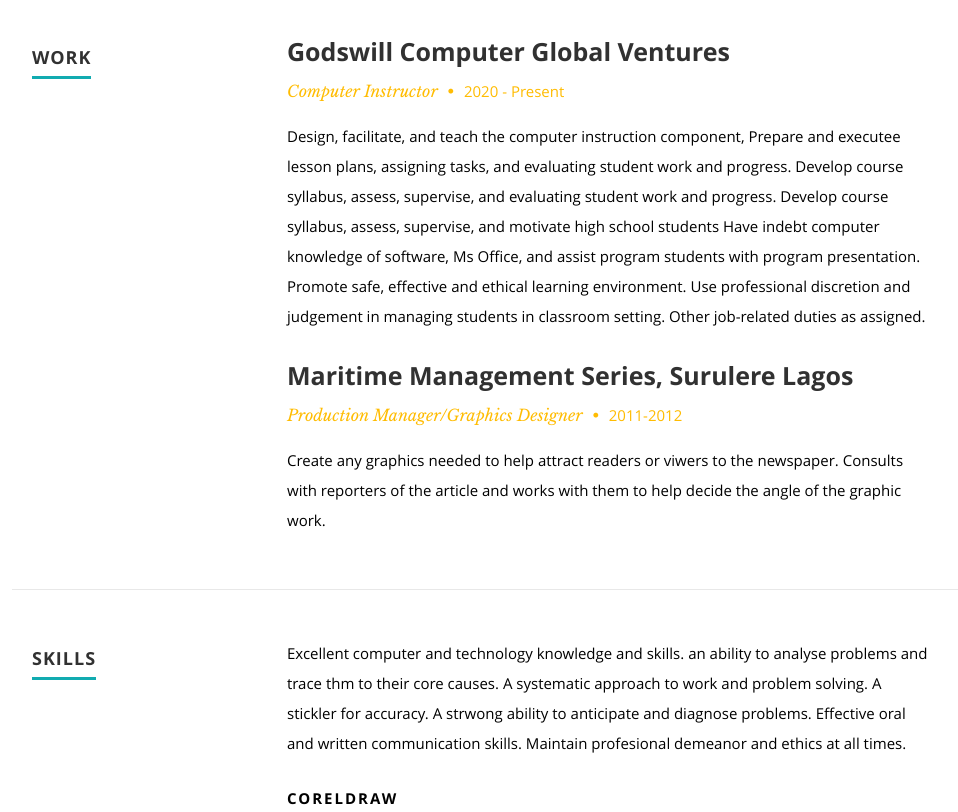
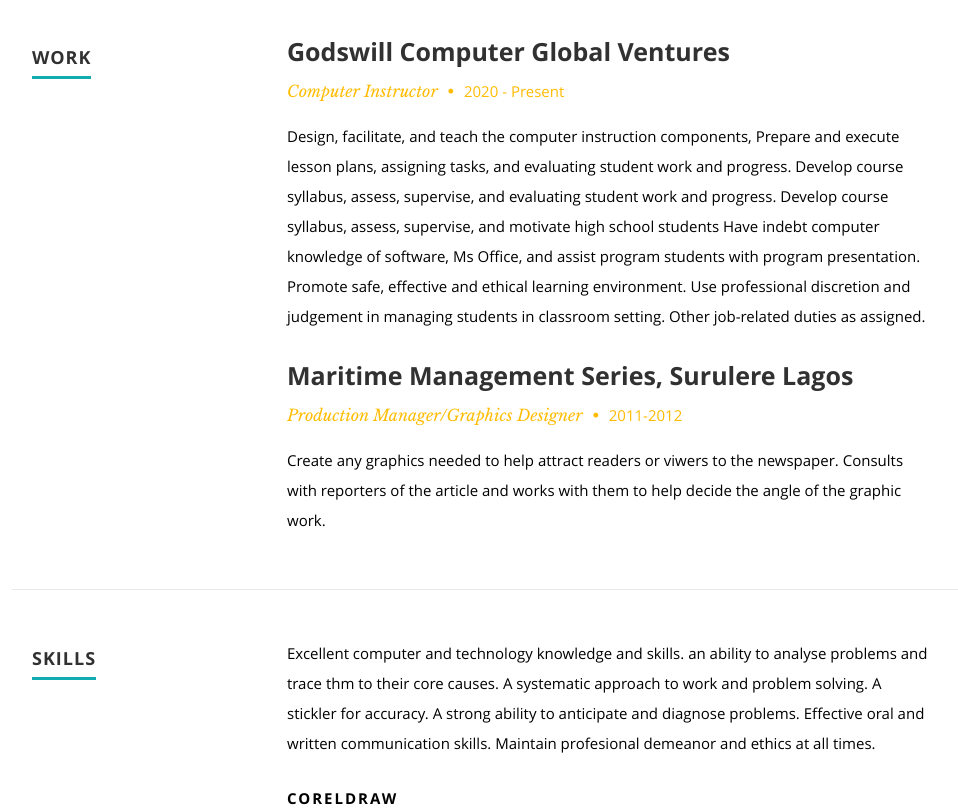
Before and after one commit to geeben20/godswilll.com, a plain HTML site: page index.html in a window 1280 px wide. Shown: the part 2120-2932 px from the top of the page, without its empty margins (118-1076 px from the left). Drawn offline with nearby package versions, Linux system fonts and the light colour scheme; a web font is replaced by a local one.

Commit message:
Update index.html

```diff
--- a/index.html
+++ b/index.html
@@ -212,7 +212,7 @@
                   <p class="info"> Computer Instructor <span>&bull;</span> <em class="date">2020 - Present</em></p>
 
                   <p>
-                  Design, facilitate, and teach the computer instruction component, Prepare and executee lesson plans, assigning tasks, and
+                  Design, facilitate, and teach the computer instruction components, Prepare and execute lesson plans, assigning tasks, and
                   evaluating student work and progress.
                   Develop course syllabus, assess, supervise, and evaluating student work and progress. Develop course syllabus, assess, supervise, and motivate high school students
                   Have indebt computer knowledge   of software, Ms Office, and assist program students with program presentation.
@@ -256,7 +256,7 @@
          <div class="nine columns main-col">
 
             <p>Excellent computer and technology knowledge and skills. an ability to analyse problems and trace thm to their core causes.
-               A systematic approach to work and problem solving. A stickler for accuracy. A strwong ability to anticipate and diagnose problems.
+               A systematic approach to work and problem solving. A stickler for accuracy. A strong ability to anticipate and diagnose problems.
                Effective oral and written communication skills. Maintain profesional demeanor and ethics at all times.
             </p>
 
```
